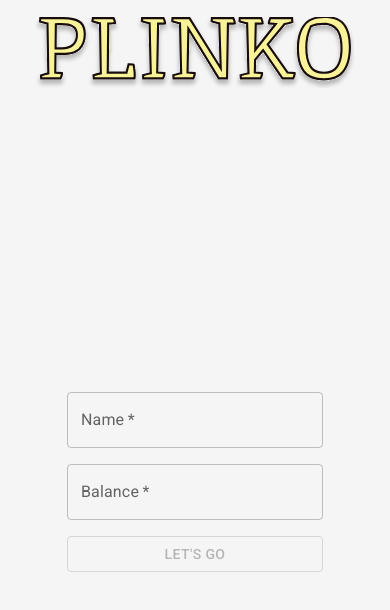
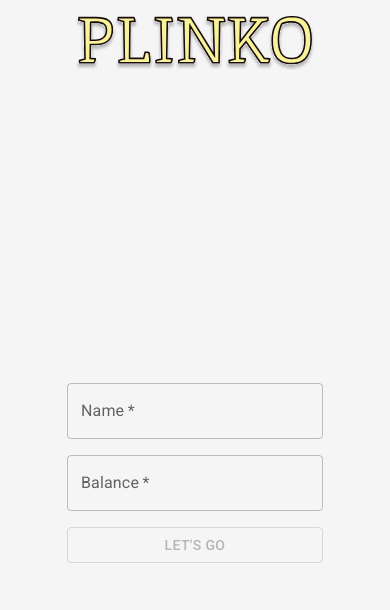
Before and after one commit to par14/plinko, a React (Vite) app: page / in a window 390 px wide. Shown: the top 610 px of the page. Built offline with nearby package versions, Linux system fonts and the light colour scheme.

Commit message:
fix responsive view

```diff
--- a/src/layout/components/Logo/index.module.css
+++ b/src/layout/components/Logo/index.module.css
@@ -7,5 +7,5 @@
 }
 
 .logoImg {
-  width: 20rem;
+  width: 15rem;
 }
--- a/src/layout/components/Navbar/index.module.css
+++ b/src/layout/components/Navbar/index.module.css
@@ -15,8 +15,8 @@
 
 .playerWrapper {
   position: absolute;
-  right: 14%;
-  top: 1.5rem;
+  right: 10%;
+  top: 1rem;
   gap: 2rem;
   display: flex;
   align-items: center;
```
